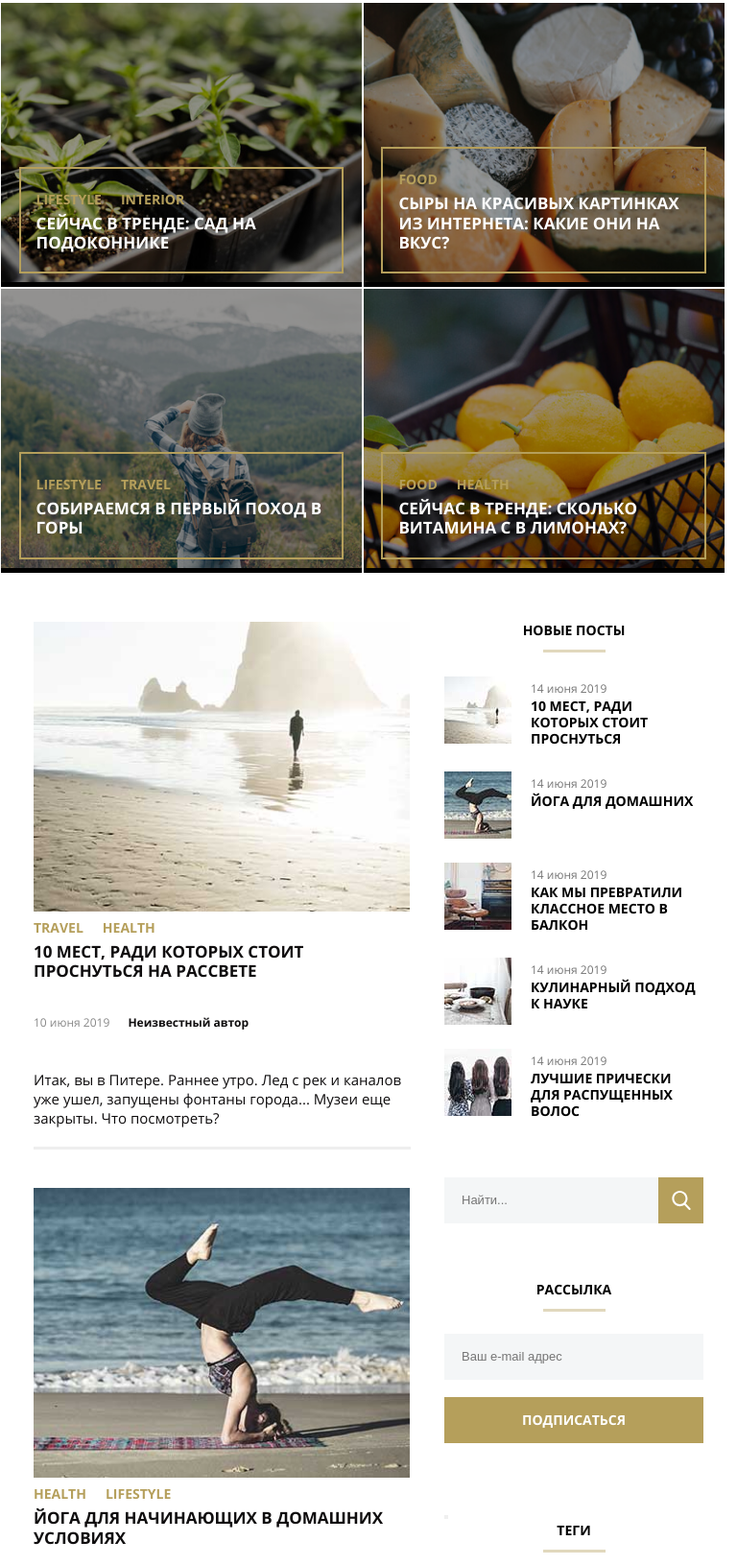
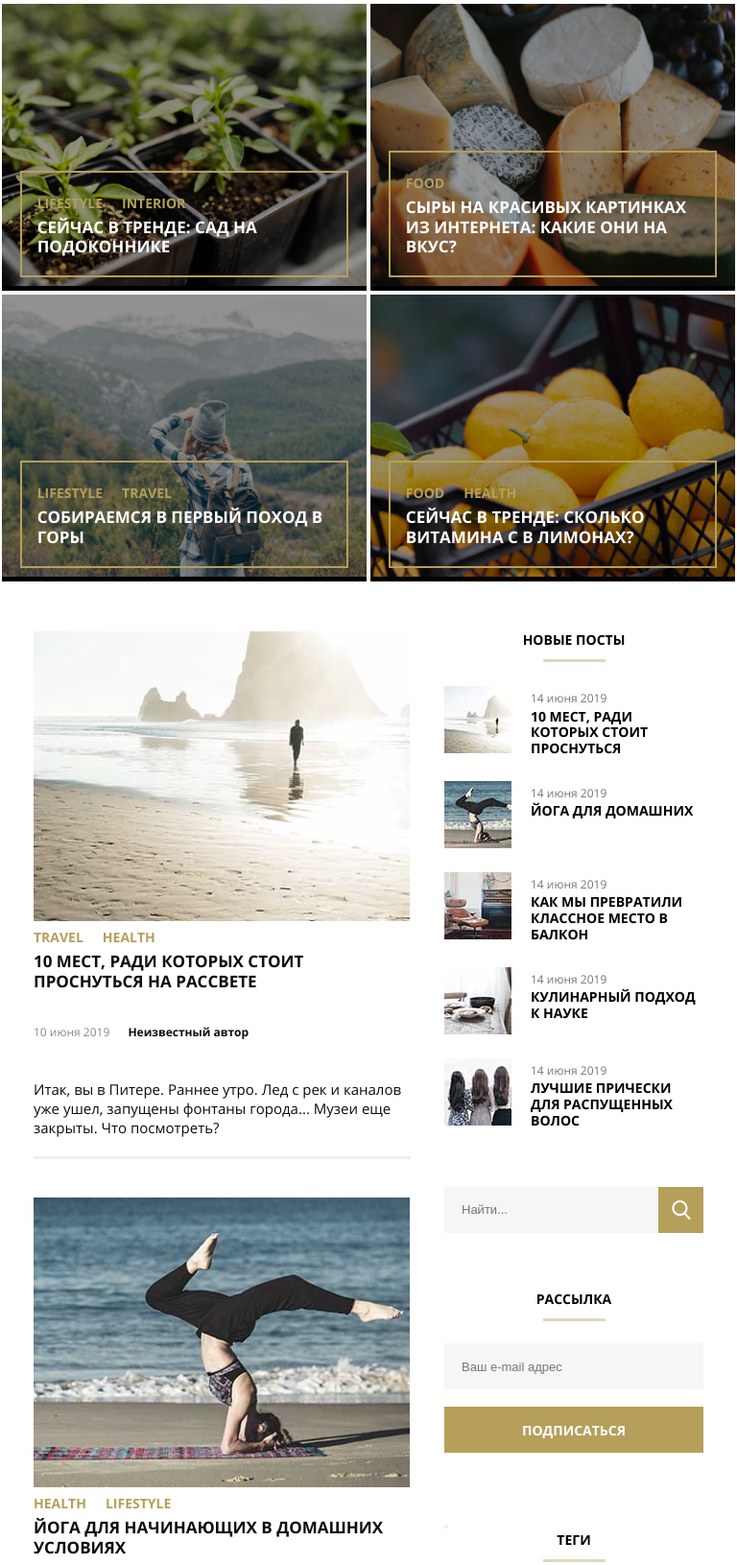
Before and after one commit to Lizzone89/mq-diploma, a plain HTML site: page index.html in a window 768 px wide. Shown: the part 522-2153 px from the top of the page at 96% size. Drawn offline with Linux system fonts and the light colour scheme; files whose address does not match are found by name.

Commit message:
Add files via upload

```diff
--- a/css/style.css
+++ b/css/style.css
@@ -114,16 +114,16 @@ box-sizing: border-box;
  background-color: #000000;
  position: relative;
  overflow: hidden;
- flex-basis: 49%;
- margin: 0.25%;
- max-height:  320px;
+ flex-basis: 49.5%;
+ margin: 0.22%;
  align-self: stretch;
+ flex-grow: 1;
+ max-height: 320px;
 }
 
 .trend-img {
  width: 100%;
  opacity: 0.6;
- max-height:  320px;
 }
 
 .trend-box-container {
@@ -174,6 +174,8 @@ box-sizing: border-box;
 
 .main {
   .display:  flex;
+  justify-content: space-between;
+  flex-grow: 1;
   }
 
 .news:not(:last-child):after {
@@ -444,7 +446,6 @@ box-sizing: border-box;
   display: flex;
   flex-wrap: wrap;
   margin-top: 28px;
-
 }
 
 .product-card {
@@ -484,6 +485,7 @@ box-sizing: border-box;
   outline: 3px solid #b59f5b;
   outline-offset: 18px;
   height: 80%;
+  width:  100%;
 }
 
 .price {
@@ -768,7 +770,7 @@ box-sizing: border-box;
 }
 
 .title {
-  font-size: 45px
+  font-size: 45px;
 }
 
 .headline-trends {
@@ -996,29 +998,33 @@ box-sizing: border-box;
 }
 
 .trends-container {
+  width: 100%;
   flex-wrap: wrap;
   flex-direction: row;
-  margin-top: 18px;
+  padding-top: 18px;
+  justify-content: space-between;
 }
 
 .trend-box {
-  margin: 0.1%;
   overflow: hidden;
+  min-width: 320px;
+
+}
+
+.trend-box:nth-child(odd) {
+  margin-right: 2px;
 }
 
 .trend-title {
   font-size: 17px;
 }
 
-.page {
-  margin-left: 35px;
-  margin-right: 35px;
-}
 
 .page-container {
   width: 100%;
   display: flex;
-  justify-content: space-between;
+  justify-content: start;
+  align-items: stretch;
 }
 
 .news {
@@ -1026,11 +1032,13 @@ box-sizing: border-box;
 }
 
 .main {
-  width: calc(100% - 270px);
+  width: 56%;
+  margin-left: 35px;
 }
 
 .aside-container {
-  width: 270px;
+  max-width: 270px;
+  margin-right: 35px;
   margin-left: 35px;
 }
 
@@ -1082,7 +1090,7 @@ box-sizing: border-box;
 }
 
 .shop-container {
-  max-width: 700px;
+  width: 700px;
   justify-content: start;
   align-items: stretch;
 }
@@ -1094,7 +1102,7 @@ box-sizing: border-box;
 }
 
 .product-card {
-  width: 40%;
+  width: 47%;
   margin-bottom: 55px;
 }
 
@@ -1104,7 +1112,7 @@ box-sizing: border-box;
 }
 
 .product-box {
-  width: 320px;
+  width: 280px;
   min-height: 260px;
 }
 
@@ -1113,7 +1121,7 @@ box-sizing: border-box;
 }
 
 .footer-container {
-  width:  100%;
+  width:  700px;
   margin-bottom: 40px;
 }
 
@@ -1131,7 +1139,7 @@ box-sizing: border-box;
 @media (min-width: 641px) and (max-width: 1199px) and (orientation: portrait) {
 
   .trend-box {
-    width: 49.5%;
+    width: 50%;
   }
 
 }
@@ -1139,7 +1147,7 @@ box-sizing: border-box;
 @media (min-width: 641px) and (max-width: 1199px) and (orientation: landscape) {
 
 .trend-box {
-    width: 24.8%;
+    width: 25%;
   }
 }
 
```
